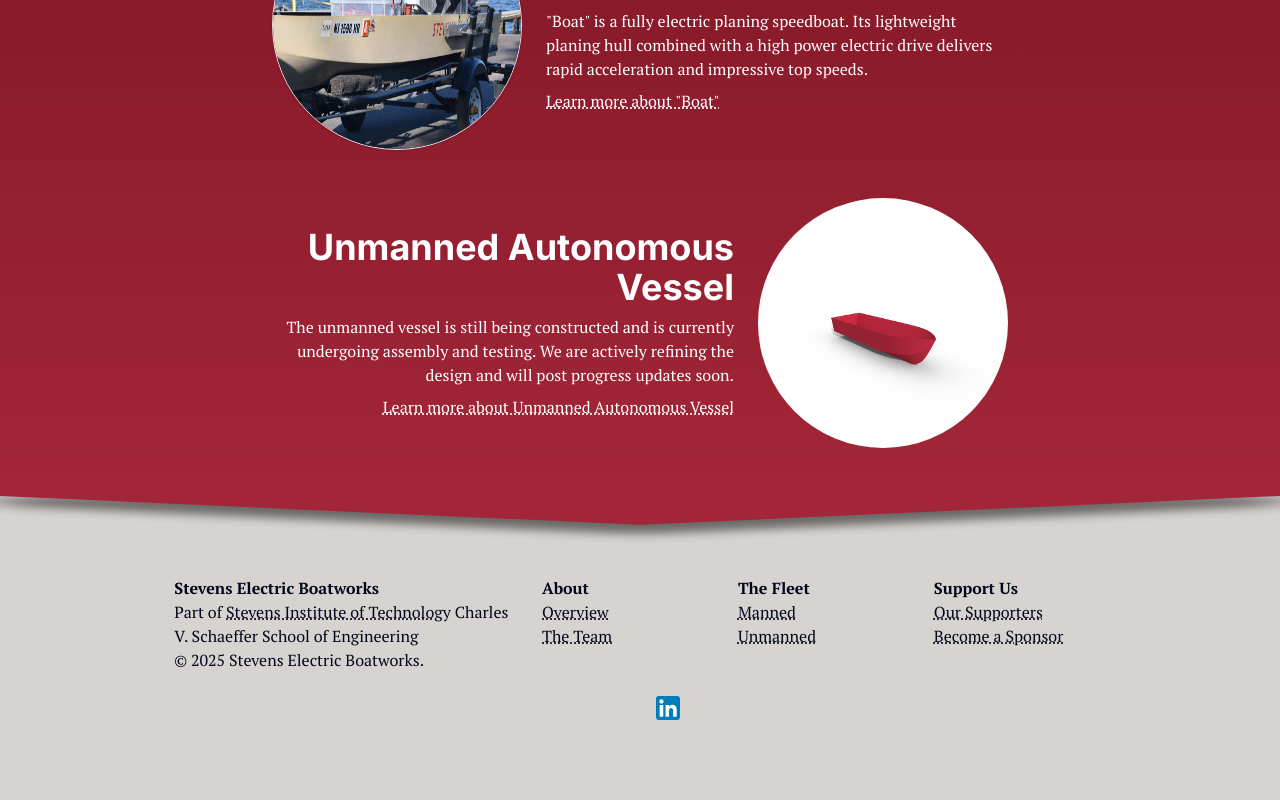
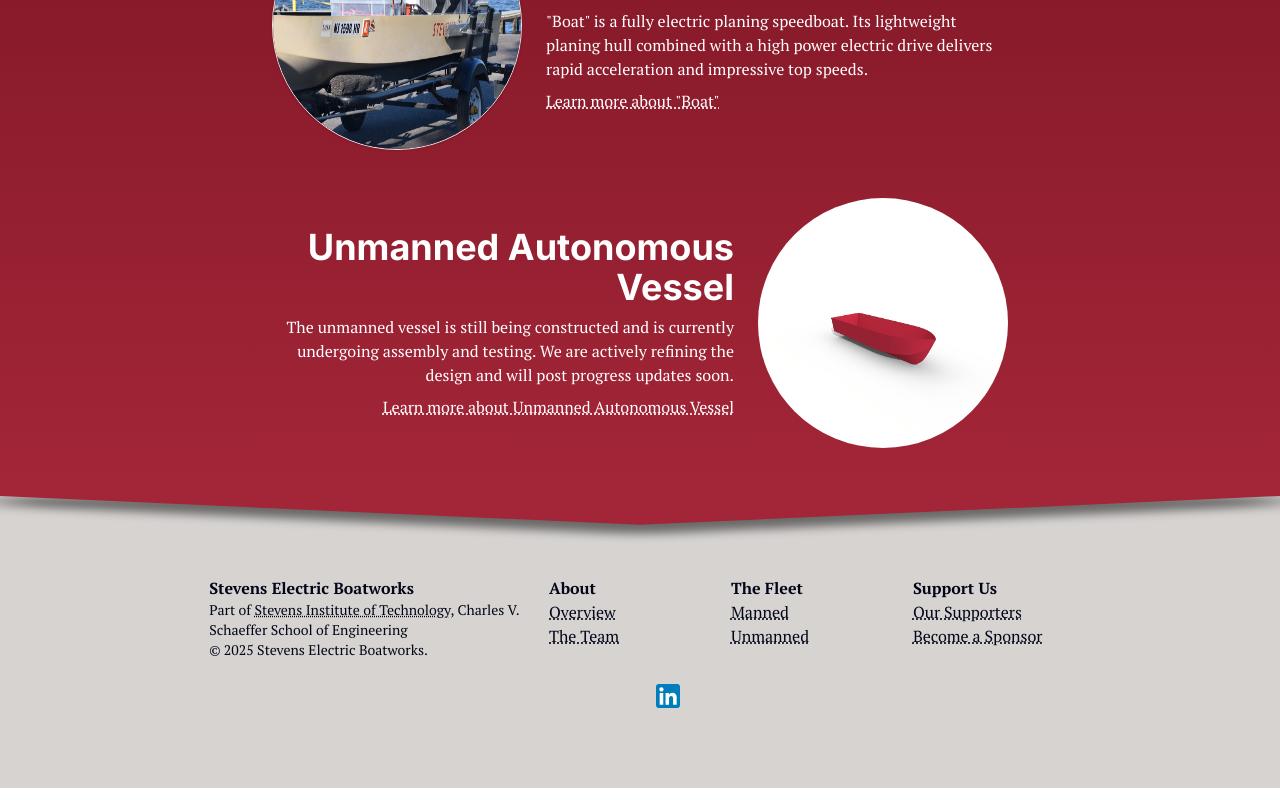
Before and after one commit to Dakdot/eboat-public-site, a Next.js app: page /fleet in a window 1280 px wide. Shown: the part 620-1420 px from the top of the page. Built offline with nearby package versions, Linux system fonts and the light colour scheme; some icons are missing.

Commit message:
Fix footer

```diff
--- a/src/components/footer.tsx
+++ b/src/components/footer.tsx
@@ -7,7 +7,7 @@
       <div className="flex md:flex-row flex-col gap-6">
         <div className="flex-2">
           <p className="font-bold">Stevens Electric Boatworks</p>
-          <p>
+          <p className="text-sm">
             Part of{" "}
             <a
               href={"https://stevens.edu"}
@@ -16,10 +16,11 @@
               className="underline decoration-dotted hover:decoration-solid"
             >
               Stevens Institute of Technology
-            </a>{" "}
+            </a>
+            {", "}
             Charles V. Schaeffer School of Engineering
           </p>
-          <p>© 2025 Stevens Electric Boatworks.</p>
+          <p className="text-sm">© 2025 Stevens Electric Boatworks.</p>
         </div>
         <div className="flex-1">
           <p className="font-bold">About</p>
```
